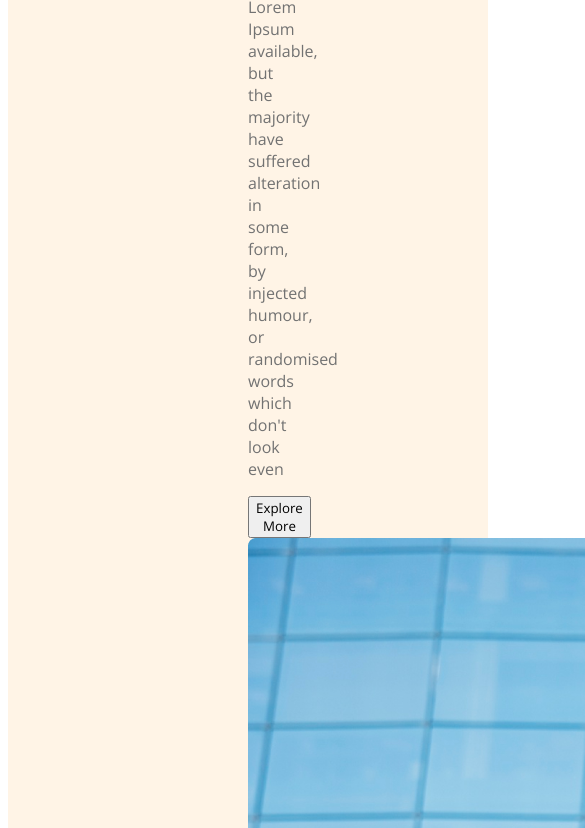
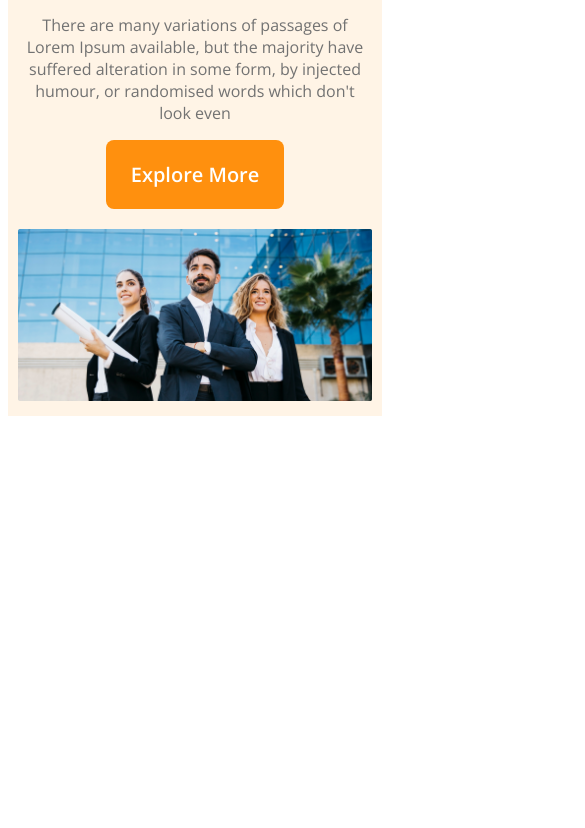
Before and after one commit to Mahmodul7314/g3-architect-website, a plain HTML site: page index.html in a window 390 px wide. Shown: the part 948-1776 px from the top of the page, 585 px wide, since content can reach past the window. After the commit the page ends 1372 px from the top, so only its background shows below. Drawn offline with nearby package versions, Linux system fonts and the light colour scheme.

Commit message:
finished header nav with responsive

```diff
--- a/index.html
+++ b/index.html
@@ -18,15 +18,17 @@
         </ul>
     </nav>
     <div class="banner">
-        <div class="banner-content">
+       <div class="banner-content">
         <h1 class="bannr-title">Brand New Group of Architects</h1>
         <p class="banner-description">There are many variations of passages of Lorem Ipsum available, but the majority have suffered alteration in some form, by injected humour, or randomised words which don't look even
         </p>
         <button class="btn-primary">Explore More</button>
+
     </div>
-        <img src="images/banner.png" alt="">
+    <div>
+        <img src="./images/banner.png" alt="">
     </div>
-
+    </div>
 </header>
 <main>
 
--- a/styles/style.css
+++ b/styles/style.css
@@ -6,6 +6,18 @@
 /*Shared Style-----*/
 *{
     font-family: 'Open Sans', sans-serif;
+
+}
+
+.btn-primary{
+    background: #FF900E;
+    border-radius: 8px;
+    padding: 21px 25px;
+    color: #FFF;
+    font-size: 1.25rem;
+    font-weight: 600;
+    cursor: pointer;
+    border: 0;
 }
 
 /*header styles*/
@@ -40,6 +52,7 @@ nav li a{
     color: #424242;
 }
 /*banner style*/
+
 .banner-content{
     max-width:800px;
     text-align: center;
@@ -54,3 +67,27 @@ nav li a{
     color:  #727272;
 
 }
+.banner img{
+    width:100%;
+    margin-top: 20px;
+}
+
+/*responsive media ----query*/
+
+@media screen and (max-width:576px){
+    header{
+        padding: 10px;
+    }
+    nav,nav>ul{
+        flex-direction: column;
+    }
+}
+
+@media screen and (min-width:577px) and (max-width:960px){
+    header{
+        padding:40px
+    }
+    nav{
+        flex-direction: column;
+    }
+}
```
